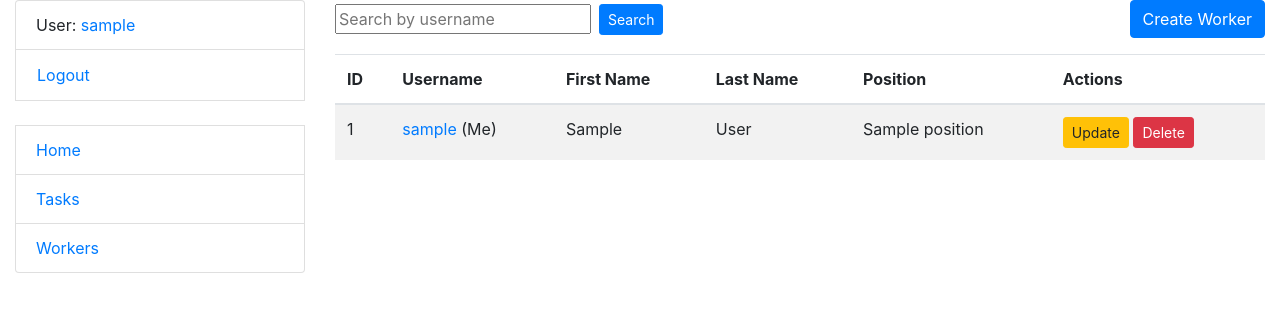
After one commit to VPiliaiev/task-flow, a Django app: page /workers/ in a window 1280 px wide. The commit adds this page. Shown: the top 312 px of the page. Run offline with Django 5.2, Linux system fonts and the light colour scheme; a user stored in the database is signed in; tables that the repository leaves empty hold one stand-in row (values such as "Sample post").

Commit message:
feat: update index page, added worker CRUD, templates and search
- update IndexView and index.html add statistics for workers, task, completed tasks
- update TaskListView and template with search form
- added Worker CRUD with templates

```diff
--- a/tasks/forms.py
+++ b/tasks/forms.py
@@ -1,7 +1,8 @@
 from django.contrib.auth import get_user_model
 from django import forms
+from django.contrib.auth.forms import UserCreationForm
 
-from tasks.models import Task
+from tasks.models import Task, Worker
 
 
 class TaskForm(forms.ModelForm):
@@ -16,4 +17,32 @@ class TaskForm(forms.ModelForm):
 
     class Meta:
         model = Task
-        fields = ["name", "description", "deadline", "priority", "task_type", "assignees"]
+        fields = ["name", "description", "deadline", "priority", "task_type", "assignees", "is_completed"]
+
+
+class TaskNameSearchForm(forms.Form):
+    name = forms.CharField(
+        max_length=255,
+        required=False,
+        label="",
+        widget=forms.TextInput(attrs={"placeholder": "Search by task name"})
+    )
+
+
+class WorkerCreationForm(UserCreationForm):
+    class Meta(UserCreationForm.Meta):
+        model = Worker
+        fields = UserCreationForm.Meta.fields + (
+            "first_name",
+            "last_name",
+            "position",
+        )
+
+
+class WorkerUsernameSearchForm(forms.Form):
+    username = forms.CharField(
+        max_length=255,
+        required=False,
+        label="",
+        widget=forms.TextInput(attrs={"placeholder": "Search by username"})
+    )
--- a/tasks/models.py
+++ b/tasks/models.py
@@ -1,5 +1,6 @@
 from django.contrib.auth.models import AbstractUser
 from django.db import models
+from django.urls import reverse
 
 
 class Position(models.Model):
@@ -30,6 +31,9 @@ class Worker(AbstractUser):
 
     def __str__(self):
         return f"{self.username} ({self.position})" if self.position else self.username
+
+    def get_absolute_url(self):
+        return reverse("tasks:worker-detail", kwargs={"pk": self.pk})
 
 
 class TaskType(models.Model):
--- a/tasks/urls.py
+++ b/tasks/urls.py
@@ -5,7 +5,8 @@ from tasks.views import (
     TaskListView,
     TaskCreateView,
     TaskUpdateView,
-    TaskDeleteView, TaskDetailView,
+    TaskDeleteView, TaskDetailView, WorkerListView, WorkerCreateView, WorkerUpdateView, WorkerDeleteView,
+    WorkerDetailView,
 )
 
 urlpatterns = [
@@ -16,6 +17,11 @@ urlpatterns = [
     path("tasks/<int:pk>/delete/", TaskDeleteView.as_view(), name="task-delete"),
     path("tasks/<int:pk>/", TaskDetailView.as_view(), name="task-detail"),
 
+    path("workers/", WorkerListView.as_view(), name="worker-list"),
+    path("workers/create/", WorkerCreateView.as_view(), name="worker-create"),
+    path("workers/<int:pk>/update/", WorkerUpdateView.as_view(), name="worker-update"),
+    path("workers/<int:pk>/delete/", WorkerDeleteView.as_view(), name="worker-delete"),
+    path("workers/<int:pk>/", WorkerDetailView.as_view(), name="worker-detail"),
 ]
 
 app_name = "tasks"
--- a/tasks/views.py
+++ b/tasks/views.py
@@ -1,13 +1,22 @@
+from django.contrib.auth import get_user_model
 from django.contrib.auth.mixins import LoginRequiredMixin
 from django.urls import reverse_lazy
 from django.views import generic
 
-from tasks.forms import TaskForm
-from tasks.models import Task
+from tasks.forms import TaskForm, WorkerCreationForm, TaskNameSearchForm, WorkerUsernameSearchForm
+from tasks.models import Task, Worker
 
 
 class IndexView(generic.TemplateView):
     template_name = "tasks/index.html"
+
+    def get_context_data(self, **kwargs):
+        context = super().get_context_data(**kwargs)
+        context["num_workers"] = Worker.objects.count()
+        context["num_tasks"] = Task.objects.count()
+        context["num_completed_tasks"] = Task.objects.filter(is_completed=True).count()
+
+        return context
 
 
 class TaskListView(LoginRequiredMixin, generic.ListView):
@@ -15,6 +24,19 @@ class TaskListView(LoginRequiredMixin, generic.ListView):
     context_object_name = "task_list"
     template_name = "tasks/task_list.html"
     paginate_by = 5
+
+    def get_queryset(self):
+        queryset = Task.objects.all()
+        form = TaskNameSearchForm(self.request.GET)
+        if form.is_valid():
+            queryset = queryset.filter(name__icontains=form.cleaned_data["name"])
+        return queryset
+
+    def get_context_data(self, **kwargs):
+        context = super().get_context_data(**kwargs)
+        name = self.request.GET.get("name", "")
+        context["search_form"] = TaskNameSearchForm(initial={"name": name})
+        return context
 
 
 class TaskDetailView(LoginRequiredMixin, generic.DetailView):
@@ -37,3 +59,53 @@ class TaskUpdateView(LoginRequiredMixin, generic.UpdateView):
 class TaskDeleteView(LoginRequiredMixin, generic.DeleteView):
     model = Task
     success_url = reverse_lazy("tasks:task-list")
+
+
+class WorkerListView(LoginRequiredMixin, generic.ListView):
+    model = get_user_model()
+    context_object_name = "worker_list"
+    template_name = "tasks/worker_list.html"
+    paginate_by = 5
+
+    def get_queryset(self):
+        queryset = get_user_model().objects.all()
+        form = WorkerUsernameSearchForm(self.request.GET)
+        if form.is_valid() and form.cleaned_data["username"]:
+            queryset = queryset.filter(username__icontains=form.cleaned_data["username"])
+        return queryset
+
+    def get_context_data(self, **kwargs):
+        context = super().get_context_data(**kwargs)
+        context["search_form"] = WorkerUsernameSearchForm(self.request.GET)
+        return context
+
+
+class WorkerDetailView(LoginRequiredMixin, generic.DetailView):
+    model = get_user_model()
+    template_name = "tasks/worker_detail.html"
+    queryset = get_user_model().objects.select_related("position")
+
+    def get_context_data(self, **kwargs):
+        context = super().get_context_data(**kwargs)
+        context["tasks"] = self.object.assigned_tasks.all()
+        return context
+
+
+class WorkerCreateView(LoginRequiredMixin, generic.CreateView):
+    model = get_user_model()
+    form_class = WorkerCreationForm
+    template_name = "tasks/worker_form.html"
+    success_url = reverse_lazy("tasks:worker-list")
+
+
+class WorkerUpdateView(LoginRequiredMixin, generic.UpdateView):
+    model = get_user_model()
+    form_class = WorkerCreationForm
+    template_name = "tasks/worker_form.html"
+    success_url = reverse_lazy("tasks:worker-list")
+
+
+class WorkerDeleteView(LoginRequiredMixin, generic.DeleteView):
+    model = get_user_model()
+    template_name = "tasks/worker_confirm_delete.html"
+    success_url = reverse_lazy("tasks:worker-list")
--- a/templates/includes/sidebar.html
+++ b/templates/includes/sidebar.html
@@ -13,4 +13,5 @@
   <br>
   <li class="list-group-item"><a href="{% url 'tasks:index' %}"> Home</a></li>
   <li class="list-group-item"><a href="{% url 'tasks:task-list' %}"> Tasks</a></li>
+  <li class="list-group-item"><a href="{% url 'tasks:worker-list' %}"> Workers</a></li>
 </ul>
--- /dev/null
+++ b/templates/tasks/worker_list.html
@@ -0,0 +1,84 @@
+{#{% extends "base.html" %}#}
+{##}
+{#{% block content %}#}
+{#  <div class="d-flex justify-content-between align-items-center mb-3">#}
+{#    <h1>Workers</h1>#}
+{#    <a href="{% url 'tasks:worker-create' %}" class="btn btn-primary">#}
+{#      Create Worker#}
+{#    </a>#}
+{#  </div>#}
+{##}
+{#  <table class="table">#}
+{#    <thead>#}
+{#      <tr>#}
+{#        <th>Username</th>#}
+{#        <th>First Name</th>#}
+{#        <th>Last Name</th>#}
+{#        <th>Position</th>#}
+{#        <th>Actions</th>#}
+{#      </tr>#}
+{#    </thead>#}
+{#    <tbody>#}
+{#      {% for worker in worker_list %}#}
+{#        <tr>#}
+{#          <td><a href="{{ worker.get_absolute_url }}">{{ worker.username }}</a></td>#}
+{#          <td>{{ worker.first_name }}</td>#}
+{#          <td>{{ worker.last_name }}</td>#}
+{#          <td>{{ worker.position }}</td>#}
+{#          <td>#}
+{#            <a href="{% url 'tasks:worker-update' worker.id %}" class="btn btn-sm btn-warning">Update</a>#}
+{#            <a href="{% url 'tasks:worker-delete' worker.id %}" class="btn btn-sm btn-danger">Delete</a>#}
+{#          </td>#}
+{#        </tr>#}
+{#      {% empty %}#}
+{#        <tr><td colspan="5">No workers yet</td></tr>#}
+{#      {% endfor %}#}
+{#    </tbody>#}
+{#  </table>#}
+{#{% endblock %}#}
+
+
+{% extends "base.html" %}
+
+{% block content %}
+  <div class="d-flex justify-content-between align-items-center mb-3">
+    <form method="get" class="form-inline">
+      {{ search_form.username }}
+      <button type="submit" class="btn btn-primary btn-sm ml-2">Search</button>
+    </form>
+
+    <a href="{% url 'tasks:worker-create' %}" class="btn btn-primary">
+      Create Worker
+    </a>
+  </div>
+
+  <table class="table table-striped">
+    <thead>
+      <tr>
+        <th>ID</th>
+        <th>Username</th>
+        <th>First Name</th>
+        <th>Last Name</th>
+        <th>Position</th>
+        <th>Actions</th>
+      </tr>
+    </thead>
+    <tbody>
+      {% for worker in worker_list %}
+        <tr>
+          <td>{{ worker.id }}</td>
+          <td><a href="{{ worker.get_absolute_url }}">{{ worker.username }}</a>{% if user == worker %} (Me){% endif %}</td>
+          <td>{{ worker.first_name }}</td>
+          <td>{{ worker.last_name }}</td>
+          <td>{{ worker.position }}</td>
+          <td>
+            <a href="{% url 'tasks:worker-update' worker.id %}" class="btn btn-sm btn-warning">Update</a>
+            <a href="{% url 'tasks:worker-delete' worker.id %}" class="btn btn-sm btn-danger">Delete</a>
+          </td>
+        </tr>
+      {% empty %}
+        <tr><td colspan="6">No workers found</td></tr>
+      {% endfor %}
+    </tbody>
+  </table>
+{% endblock %}
```
Also changed, not shown: requirements.txt (added, +11 -0 lines), templates/tasks/index.html (+9 -2 lines), templates/tasks/task_detail.html (+46 -11 lines), templates/tasks/task_list.html (+4 -45 lines), templates/tasks/worker_confirm_delete.html (added, +17 -0 lines), templates/tasks/worker_detail.html (added, +48 -0 lines), templates/tasks/worker_form.html (added, +12 -0 lines).
